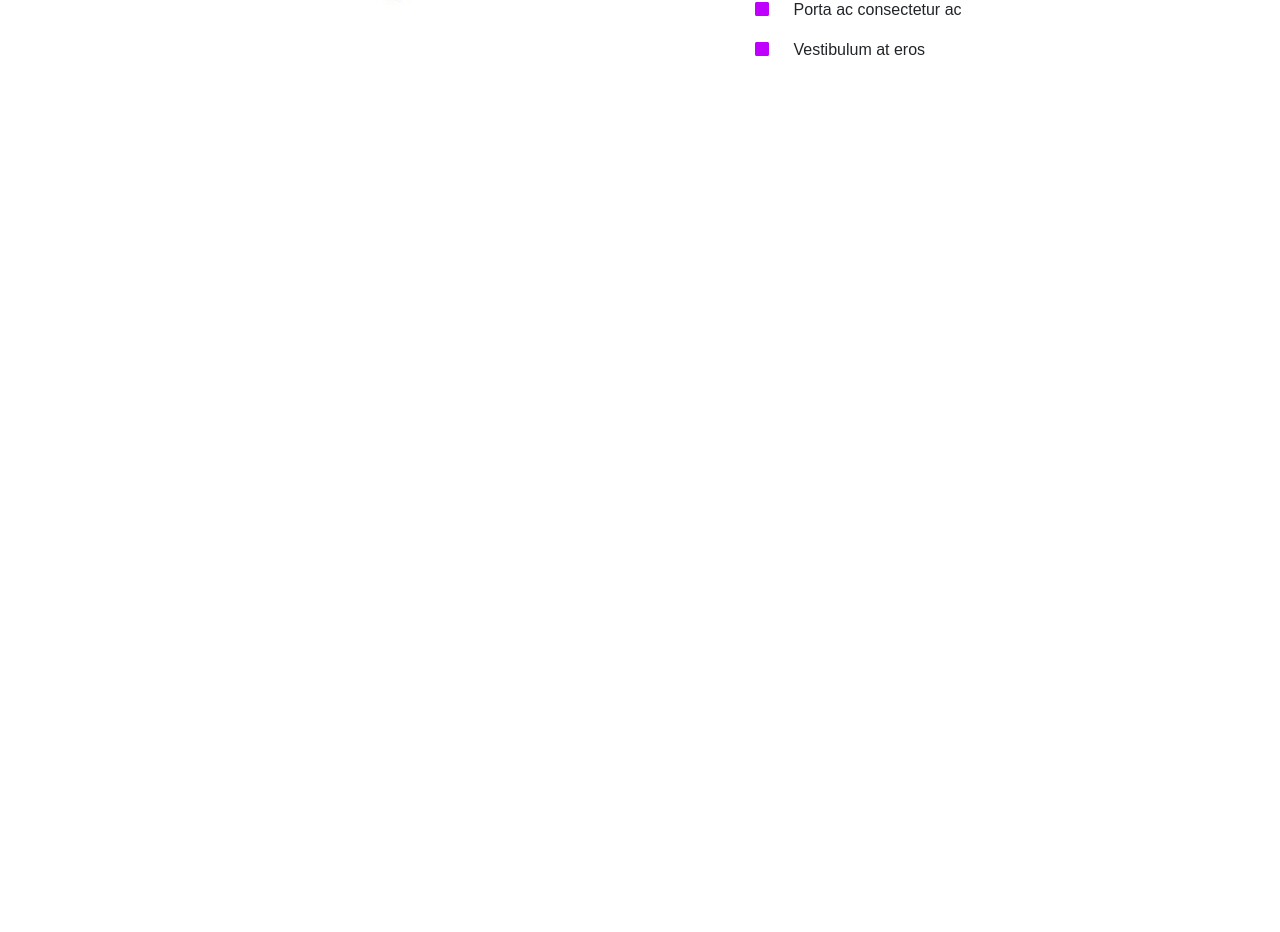
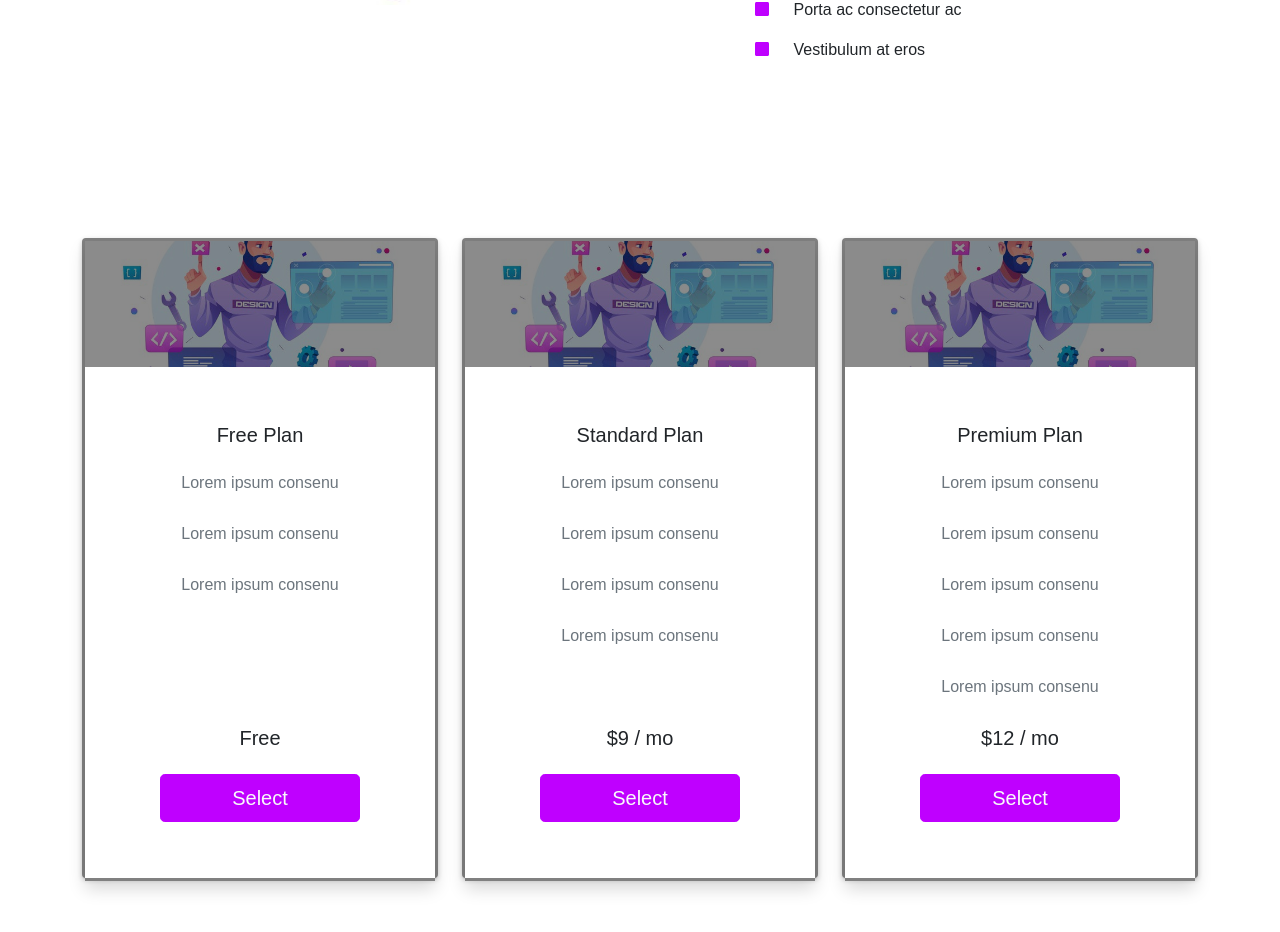
Before and after one commit to Ekwugha/paddle-frontend-assessment, a React (Create React App) app: page / in a window 1280 px wide. Shown: the part 1206-2138 px from the top of the page. Before the commit the page ends 1324 px from the top, so only its background shows below. Built offline with nearby package versions, Linux system fonts and the light colour scheme.

Commit message:
created the pricing component

```diff
--- a/src/components/button/button.styles.css
+++ b/src/components/button/button.styles.css
@@ -1,6 +1,7 @@
 .custom-button{
     background-color: rgb(191, 0, 255) !important;
     border-color: rgb(191, 0, 255) !important;
+    width: 200px
 }
 .custom-button:hover{
     background-color: #fff !important;
--- /dev/null
+++ b/src/components/card/card.component.jsx
@@ -0,0 +1,35 @@
+import React from 'react';
+import { Col, Card } from 'react-bootstrap';
+import { FontAwesomeIcon } from "@fortawesome/react-fontawesome";
+import { faCheck } from "@fortawesome/free-solid-svg-icons";
+import './card.styles.css';
+
+export default function CardBody( {title, price, btn, image, id, content1, content2, content3, content4, content5} ) {
+    return (
+        <Col data-aos='zoom-in' md={4} className="my-4">
+            <Card className="d-card">
+                <div className="card shadow border-0 rounded-0 img img-fluid">
+                    <div style={{
+                    backgroundImage: `url(${image})`,
+                    backgroundPosition: 'center',
+                    backgroundSize: 'cover',
+                    height: "15rem",
+                    width:"100%",
+                    backgroundBlendMode:'darken',
+                    backgroundColor:"#04040475"
+                    }}></div>
+                    <Card.Body className="m-3">
+                        <Card.Title className="my-4 text-capitalize text-center"> { title } </Card.Title>
+                        <Card.Text className="text-muted text-center">  { content1 } </Card.Text>
+                        <Card.Text className="text-muted text-center">  { content2 } </Card.Text>
+                        <Card.Text className="text-muted text-center">  { content3 } </Card.Text>
+                        <Card.Text className="text-muted text-center">  { content4 } </Card.Text>
+                        <Card.Text className="text-muted text-center">  { content5 } </Card.Text>
+                    <h5 className="text-center"> { price } </h5>
+                    <div className="text-center my-4"> { btn } </div>
+                    </Card.Body>
+                </div>
+            </Card>
+        </Col>
+    );
+}
--- /dev/null
+++ b/src/components/card/card.styles.css
@@ -0,0 +1,37 @@
+.d-card{
+    box-shadow: 0 1px 1px 0 rgba(0, 0, 0, 0.06), 0 2px 5px 0 rgba(0, 0, 0, 0.2);
+}
+@media screen and (min-width:768px) {
+    .d-card{
+        height: 25em;
+    }
+}
+@media screen and (min-width:992px) {
+    .d-card{
+        height: 26em;
+    }
+}
+.card-text{
+    height: 35px;
+}
+
+.card{
+    height: 40em;
+    border: 3px solid grey;
+    border-bottom: 3px solid grey !important;
+}
+.card:hover{
+    border: 3px solid rebeccapurple;
+    border-bottom: 3px solid rebeccapurple !important;
+}
+.footer1{
+    background: #f5f5f5de;
+    margin-right: 15px
+}
+.footer2{
+    background: #f5f5f5de;
+}
+.footer3{
+    background: #f5f5f5de;
+    margin-left: 15px
+}
--- a/src/components/features/features.component.jsx
+++ b/src/components/features/features.component.jsx
@@ -7,8 +7,9 @@ import './features.styles.css';
 
 function Features() {
     return (
-        <Container data-aos='fade-up'>
-            <Row className="p5">
+        <section className="bglight">
+            <Container>
+                <Row>
                     <Col className="justify-content-center">
                         <Row className="my-5">
                             <Col md={7} className="m-auto">
@@ -30,6 +31,7 @@ function Features() {
                     </Col>
                 </Row>
             </Container>
+        </section>
     )
 }
 
--- a/src/components/features/features.styles.css
+++ b/src/components/features/features.styles.css
@@ -5,6 +5,3 @@
 .margin{
     margin: 20px;
 }
-/* .list-group-item{
-    padding: 0.5rem;
-} */
--- /dev/null
+++ b/src/components/pricing/pricing.component.jsx
@@ -0,0 +1,27 @@
+import React from 'react';
+import { Container, Col, Row, Image } from 'react-bootstrap';
+import PricingData from '../pricingdata/pricingdata.component'
+
+function Pricing() {
+  return (
+    <section>
+            <Container>
+                <Row>
+                    <Col>
+                    <div className="mt-5">
+                        {/* <Title>Technical Skill set</Title> */}
+                    </div>
+                    {/* <Paragraph>I'm constantly learning and keeping up to date with the latest technologies so I can pick the best tech for the job </Paragraph> */}
+                    </Col>
+                    <Col xs={12} className="my-5">
+                        <Row>
+                            <PricingData />
+                        </Row>
+                    </Col>
+                </Row>
+            </Container>
+        </section>
+  )
+}
+
+export default Pricing;
--- /dev/null
+++ b/src/components/pricing/pricing.styles.css
@@ -0,0 +1,3 @@
+.font{
+    font-weight: 800
+}
--- /dev/null
+++ b/src/components/pricingdata/pricingdata.component.jsx
@@ -0,0 +1,67 @@
+import React from 'react';
+import CardBody from '../card/card.component';
+import { FontAwesomeIcon } from "@fortawesome/react-fontawesome";
+import { faCheck } from "@fortawesome/free-solid-svg-icons";
+import CustomButton from '../button/button.component';
+
+export class PricingData extends React.Component {
+    constructor() {
+        super();
+
+        this.state = {
+            sections: [
+                {
+                    id: 1,
+                    title: 'Free Plan',
+                    image: "assest/landingpage.jpg",
+                    price: 'Free',
+                    btn: <CustomButton> Select </CustomButton>,
+                    icon: <FontAwesomeIcon icon={faCheck}/>,
+                    content1: 'Lorem ipsum consenu',
+                    content2: 'Lorem ipsum consenu',
+                    content3: 'Lorem ipsum consenu'
+
+                },
+                {
+                    id: 2,
+                    title: 'Standard Plan',
+                    image: "assest/landingpage.jpg",
+                    price: '$9 / mo',
+                    btn: <CustomButton> Select </CustomButton>,
+                    icon: <FontAwesomeIcon icon={faCheck} />,
+                    content1: 'Lorem ipsum consenu',
+                    content2: 'Lorem ipsum consenu',
+                    content3: 'Lorem ipsum consenu',
+                    content4: 'Lorem ipsum consenu'
+                },
+                {
+                    id: 3,
+                    title: 'Premium Plan',
+                    image: "assest/landingpage.jpg",
+                    price: '$12 / mo',
+                    btn: <CustomButton> Select </CustomButton>,
+                    icon: <FontAwesomeIcon icon={faCheck}/>,
+                    content1: 'Lorem ipsum consenu',
+                    content2: 'Lorem ipsum consenu',
+                    content3: 'Lorem ipsum consenu',
+                    content4: 'Lorem ipsum consenu',
+                    content5: 'Lorem ipsum consenu'
+                }
+            ]
+
+        }
+    }
+
+    render() {
+        return (
+            <React.Fragment>
+                {this.state.sections.map (({ id, title, image, price, btn, icon, content1, content2, content3, content4, content5 }) => (
+                    <CardBody key={id} title={ title } image={image} icon={icon} content1={content1} content2={content2} content3={content3} content4={content4} content5={content5} price={price} btn={btn} />
+                ))}
+            </React.Fragment>
+        )
+    }
+
+
+}
+export default PricingData;
--- a/src/pages/home/home.page.jsx
+++ b/src/pages/home/home.page.jsx
@@ -2,6 +2,7 @@ import React from 'react';
 import Landingpage from '../../components/landingpage/landingpage.component';
 import User from '../../components/users/users.component';
 import Features from '../../components/features/features.component';
+import Pricing from '../../components/pricing/pricing.component';
 
 function HomePage() {
     return (
@@ -9,6 +10,7 @@ function HomePage() {
             <Landingpage />
             <User />
             <Features />
+            <Pricing />
         </div>
     )
 }
```
Lines whose indentation alone changed are shown as unchanged.
